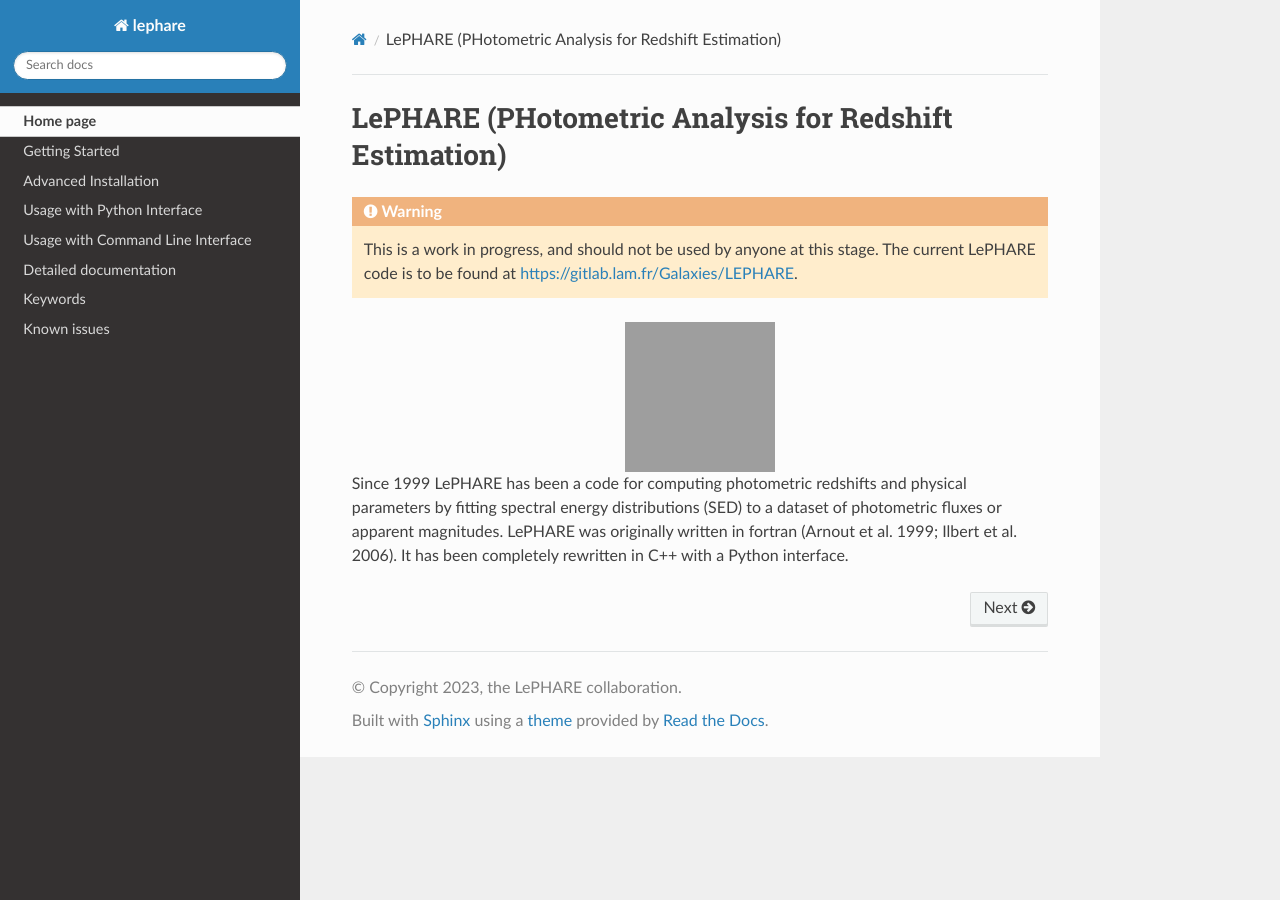
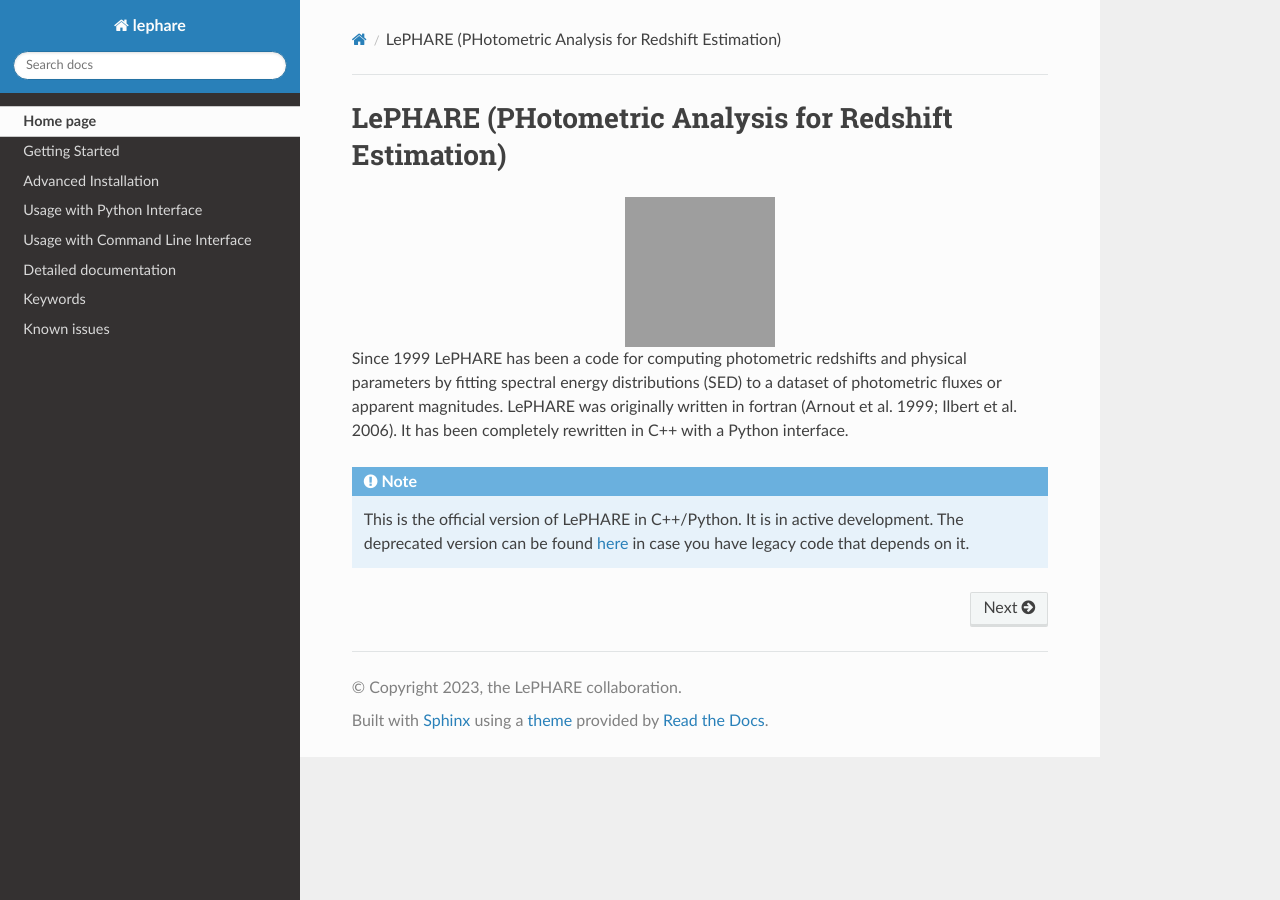
Before and after one commit to lephare-photoz/lephare, a Sphinx documentation site: the page built from docs/index.rst, in a window 1280 px wide. Built offline with Sphinx 7.4.7 and the Read the Docs theme 3.1.0, drawn with Linux system fonts in a browser that asks for light colours; pages that are not in the unit, such as notebooks, are missing from menus; grey boxes are pictures that could not be loaded.

Commit message:
Remove warning regarding version to make this the official repo
When this documentation is merged we will define v0.2.0 and deprecate the GitLab version

```diff
--- a/docs/index.rst
+++ b/docs/index.rst
@@ -4,13 +4,6 @@
 
 LePHARE (PHotometric Analysis for Redshift Estimation)
 ========================================================================================
-
-.. warning::
-
-   This is a work in progress, and should not be used by anyone at this stage. The
-   current LePHARE code is to be found at `https://gitlab.lam.fr/Galaxies/LEPHARE
-   <https://gitlab.lam.fr/Galaxies/LEPHARE>`_.
-
 
 .. image:: https://avatars.githubusercontent.com/u/165841626?s=400&u=ff86bd4c19a9d36958cf1b47d84849dbe25c274a&v=4
    :alt: LePHARE logo
@@ -22,6 +15,12 @@
 of photometric fluxes or apparent magnitudes.
 LePHARE was originally written in fortran (Arnout et al. 1999; Ilbert et al. 2006).
 It has been completely rewritten in C++ with a Python interface.
+
+.. note::
+
+   This is the official version of LePHARE in C++/Python. It is in active development. The
+   deprecated version can be found `here <https://gitlab.lam.fr/Galaxies/LEPHARE>`_
+   in case you have legacy code that depends on it.
 
 
 .. toctree::
```
Also changed, not shown: README.md (+0 -2 lines).
